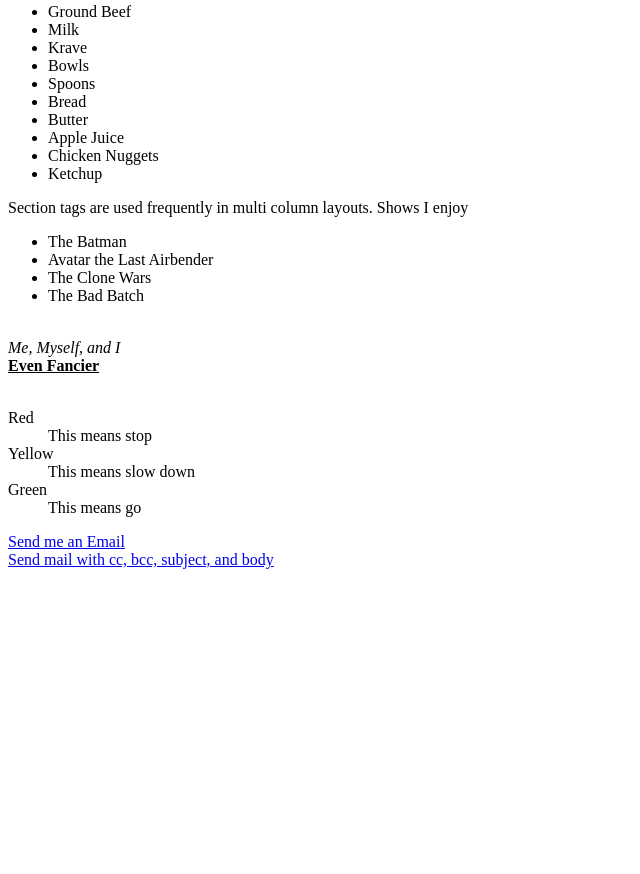
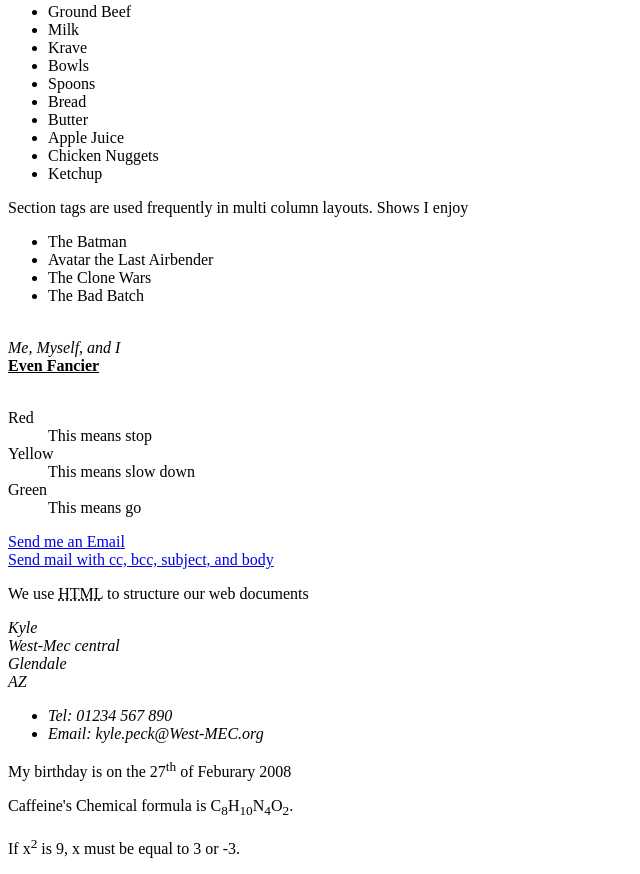
Before and after one commit to Bobbythecoder2034/Code_Alongs, a plain HTML site: page Notes/html_basics/index.html in a window 1280 px wide. Shown: the part 992-1866 px from the top of the page, without its empty margins (0-640 px from the left). Before the commit the page ends 1569 px from the top, so only its background shows below. Drawn offline with Linux system fonts and the light colour scheme.

Commit message:
Update index.html

```diff
--- a/Notes/html_basics/index.html
+++ b/Notes/html_basics/index.html
@@ -113,5 +113,25 @@
         &bcc=name3@rapidtables.com
         &subject=The%20subject%20of%20the%20email
         &body=The%20body%20of%20the%20email">Send mail with cc, bcc, subject, and body</a>
+        <br>
+        <p>
+            We use
+            <abbr title="Hypertext Markup Language">HTML</abbr>
+        to structure our web documents</p>
+        <address>
+            <p>
+                Kyle<br>
+                West-Mec central<br>
+                Glendale<br>
+                AZ
+            </p>
+            <ul>
+                <li>Tel: 01234 567 890</li>
+                <li>Email: kyle.peck@West-MEC.org</li>
+            </ul>
+        </address>
+        <p>My birthday is on the 27<sup>th</sup> of Feburary 2008</p>
+        <p>Caffeine's Chemical formula is C<sub>8</sub>H<sub>10</sub>N<sub>4</sub>O<sub>2</sub>.</p>
+        <p>If x<sup>2</sup> is 9, x must be equal to 3 or -3.</p>
 </body>
 </html>
```
